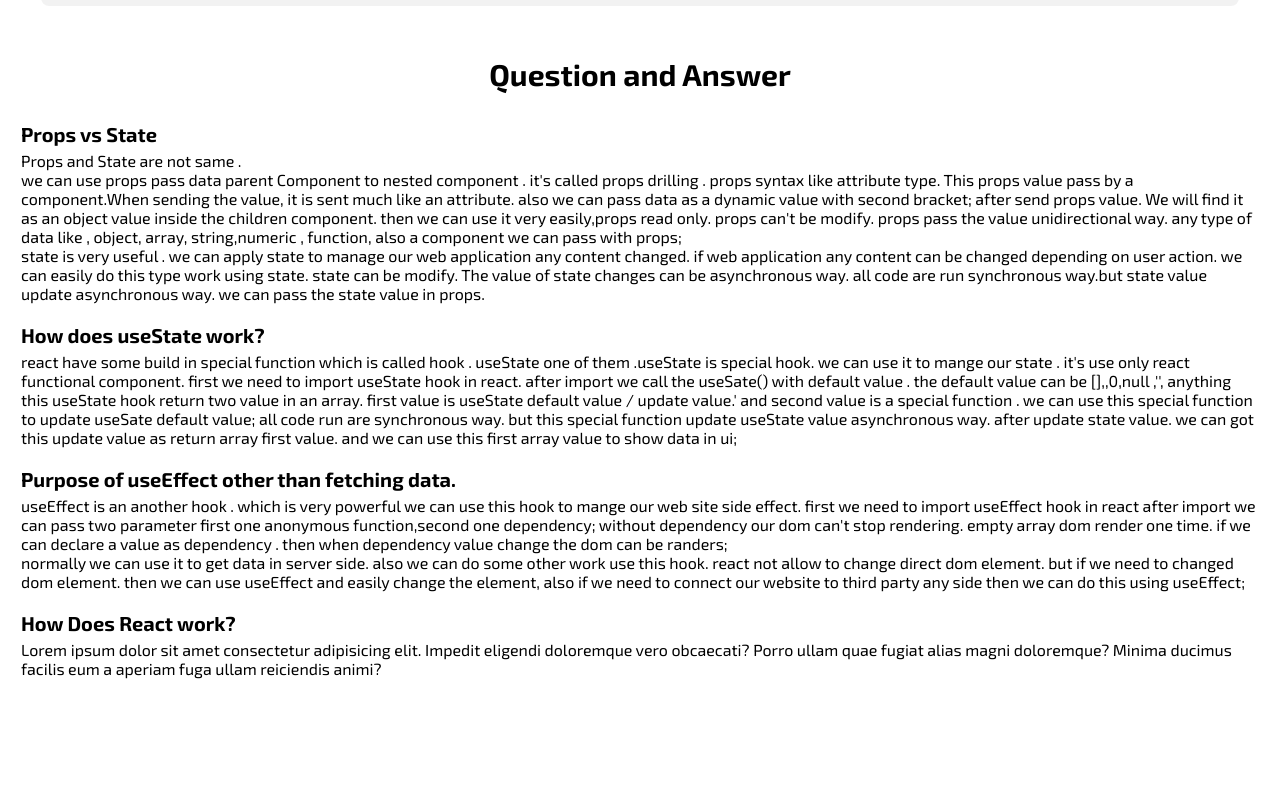
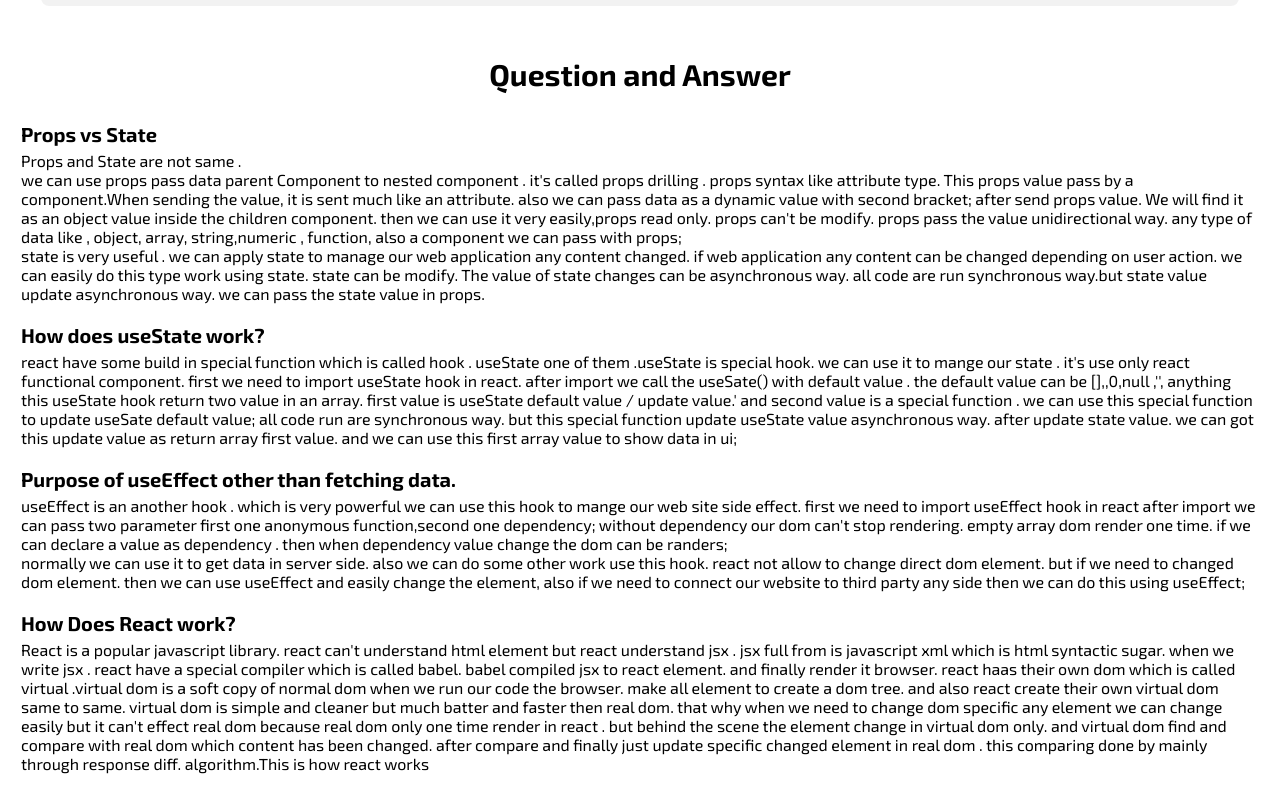
Before and after one commit to souravbsk/blog-world, a React (Vite) app: page / in a window 1280 px wide. Shown: the part 3418-4211 px from the top of the page. Before the commit the page ends 4116 px from the top, so only its background shows below. Built offline with nearby package versions, Linux system fonts and the light colour scheme.

Commit message:
react work

```diff
--- a/src/Components/Blog/Blog.jsx
+++ b/src/Components/Blog/Blog.jsx
@@ -58,19 +58,33 @@ const Blog = () => {
           declare a value as dependency . then when dependency value change the
           dom can be randers;
           <br />
-          normally we can use it to get data in server
-          side. also we can do some other work use this hook. react not allow to
-          change direct dom element. but if we need to changed dom element.   then we can use useEffect and
-          easily change the element, also if we need to connect our website to third party any side then we can do this using useEffect;
+          normally we can use it to get data in server side. also we can do some
+          other work use this hook. react not allow to change direct dom
+          element. but if we need to changed dom element. then we can use
+          useEffect and easily change the element, also if we need to connect
+          our website to third party any side then we can do this using
+          useEffect;
         </p>
       </article>
       <article className="articleDiv">
         <h4 className="blog-title">How Does React work?</h4>
         <p>
-          Lorem ipsum dolor sit amet consectetur adipisicing elit. Impedit
-          eligendi doloremque vero obcaecati? Porro ullam quae fugiat alias
-          magni doloremque? Minima ducimus facilis eum a aperiam fuga ullam
-          reiciendis animi?
+          React is a popular javascript library. react can't understand html
+          element but react understand jsx . jsx full from is javascript xml
+          which is html syntactic sugar. when we write jsx . react have a
+          special compiler which is called babel. babel compiled jsx to react
+          element. and finally render it browser. react haas their own dom which
+          is called virtual .virtual dom is a soft copy of normal dom when we
+          run our code the browser. make all element to create a dom tree. and
+          also react create their own virtual dom same to same. virtual dom is
+          simple and cleaner but much batter and faster then real dom. that why
+          when we need to change dom specific any element we can change easily
+          but it can't effect real dom because real dom only one time render in
+          react . but behind the scene the element change in virtual dom only.
+          and virtual dom find and compare with real dom which content has been
+          changed. after compare and finally just update specific changed
+          element in real dom . this comparing done by mainly through response
+          diff. algorithm.This is how react works
         </p>
       </article>
     </section>
```
